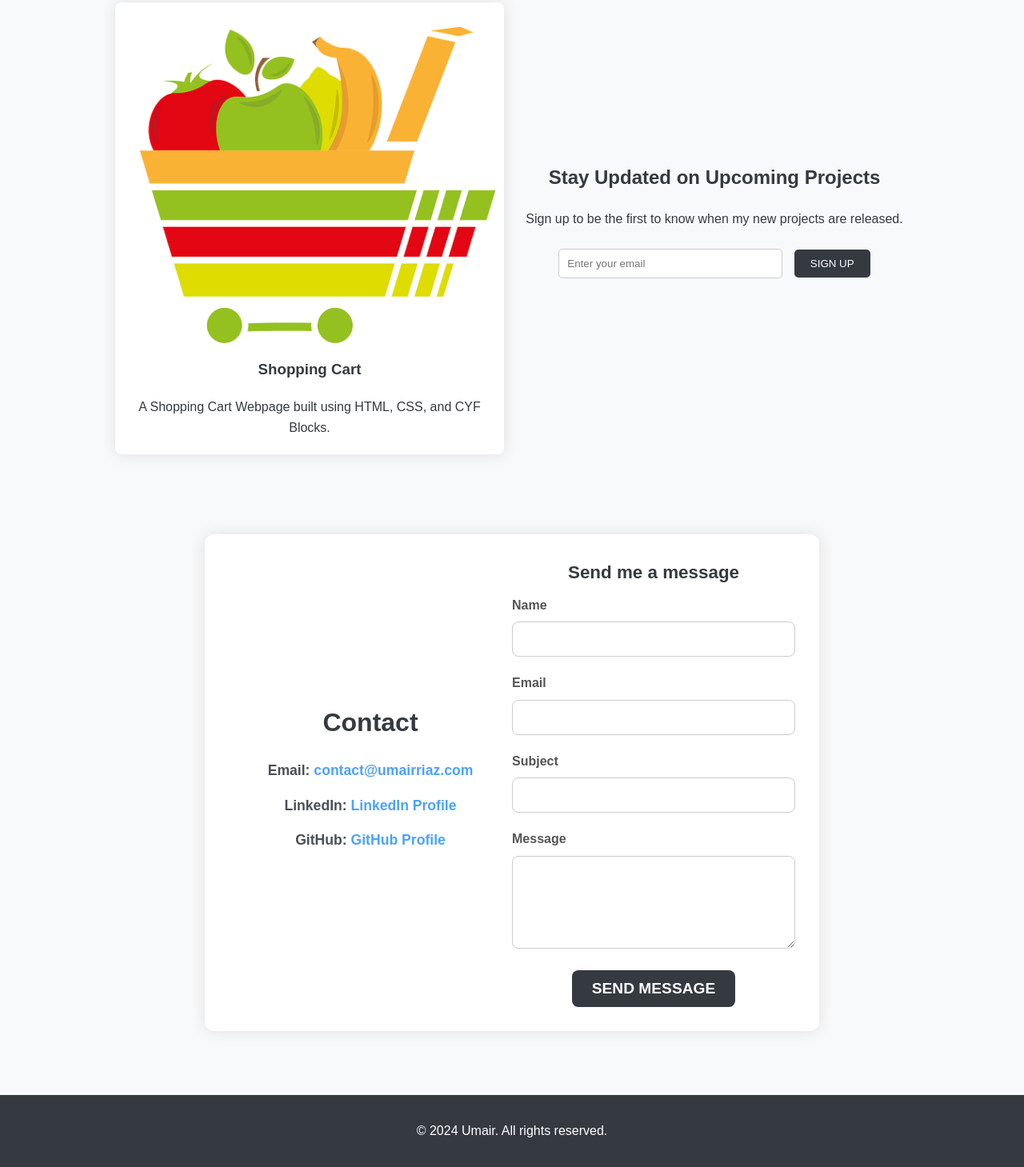
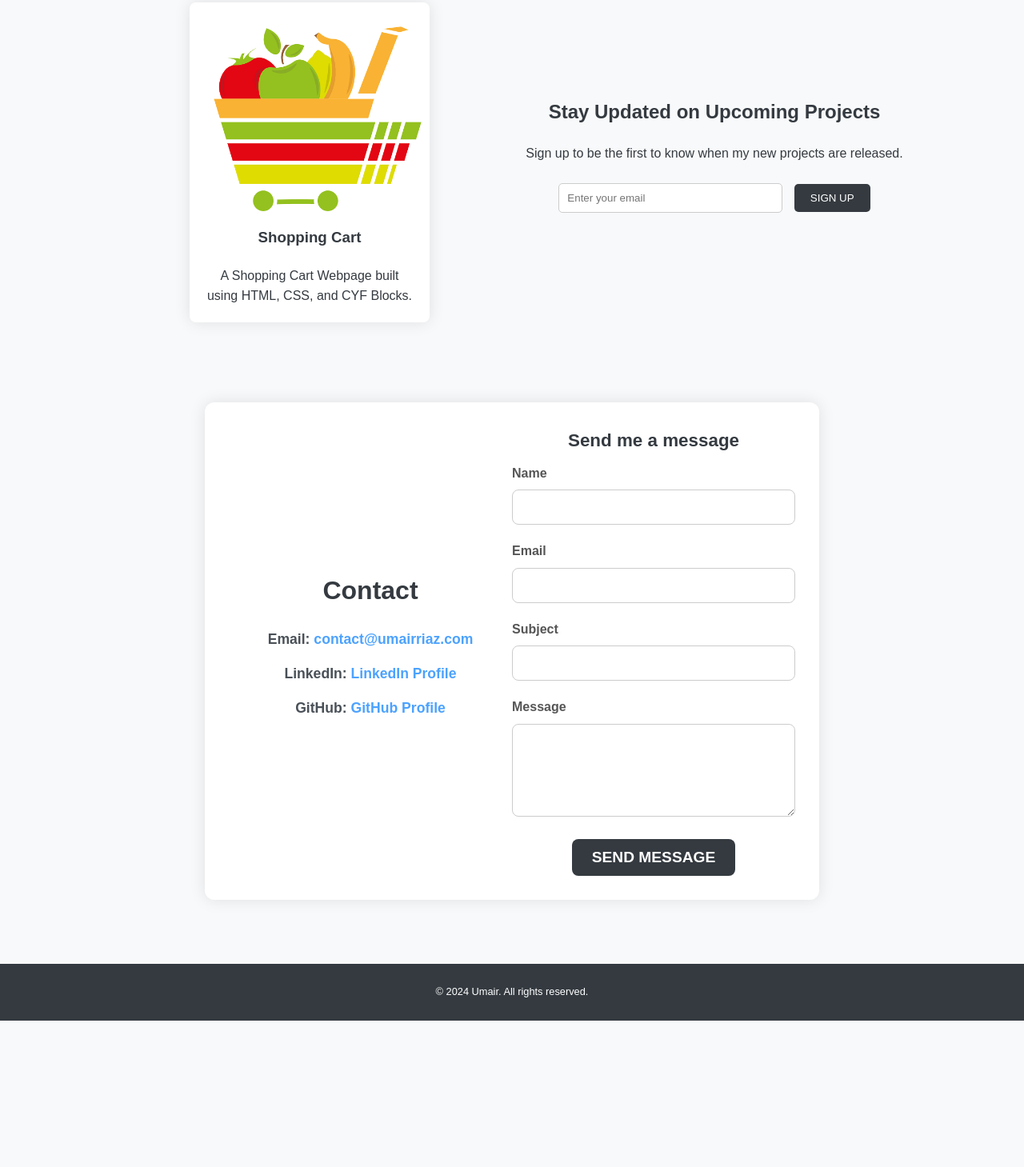
Before and after one commit to UmairRiazDev/portfolio, a plain HTML site: page index.html in a window 1280 px wide. Shown: the part 1233-2692 px from the top of the page at 80% size. After the commit the page ends 2509 px from the top, so only its background shows below. Drawn offline with Linux system fonts and the light colour scheme; a script that the page names is missing; a small style sheet from the web is missing.

Commit message:
styling tweaks

```diff
--- a/css/styles.css
+++ b/css/styles.css
@@ -12,7 +12,6 @@ html {
 }
 
 body {
-  /* Body styles */
   font-family: "Arial", sans-serif; /* Sets the font family */
   background-color: #f8f9fa; /* Sets the background color */
   color: #343a40; /* Sets the text color */
@@ -40,7 +39,6 @@ nav {
 }
 
 nav a {
-  /* Navigation link styles */
   color: white; /* Sets the text color */
   text-decoration: none; /* Removes underline */
   padding: 1em; /* Sets padding */
@@ -212,11 +210,13 @@ h1 {
     auto-fit,
     minmax(250px, 1fr)
   ); /* Sets grid columns */
-  gap: 20px; /* Sets gap between grid items */
+  gap: 20px;
   align-items: center;
 }
 
 .project {
+  max-width: 300px;
+  justify-self: center;
   padding: 20px;
   background-color: white;
   border-radius: 8px;
@@ -226,7 +226,7 @@ h1 {
 }
 
 .project:hover {
-  transform: translateY(-5px); /* Applies transformation on hover */
+  transform: translateY(-5px);
   box-shadow: 0 4px 20px rgba(0, 0, 0, 0.2);
 }
 
@@ -250,10 +250,10 @@ h1 {
 }
 
 .project-imgs {
-  max-width: 100%; /* Sets the maximum width */
-  height: auto; /* Automatically adjusts height */
-  border-radius: 8px; /* Adds border radius */
-  margin-bottom: 10px; /* Sets bottom margin */
+  max-width: 100%;
+  height: auto;
+  border-radius: 8px;
+  margin-bottom: 10px;
 }
 
 /* Coming soon projects */
@@ -383,8 +383,9 @@ h1 {
 
 /* Footer styles */
 footer {
-  text-align: center; /* Aligns text to the center */
-  padding: 2em 0; /* Sets padding */
-  background-color: #343a40; /* Sets background color */
-  color: white; /* Sets text color */
+  text-align: center;
+  padding: 2em 0;
+  background-color: #343a40;
+  color: white;
+  font-size: 0.8rem;
 }
--- a/index.html
+++ b/index.html
@@ -12,7 +12,7 @@
       content="Umair Riaz, web developer, portfolio, projects, contact"
     />
     <meta name="author" content="Umair Riaz" />
-    <title>Umair Riaz | Web Developer | Work | Freelancer</title>
+    <title>Umair Riaz | Web Developer</title>
     <link rel="icon" href="favicon.ico" />
     <link rel="stylesheet" href="css/styles.css" />
     <link
@@ -40,6 +40,7 @@
         </div>
       </section>
 
+      <!-- About me and skills section -->
       <section id="about" class="section about-me">
         <div class="container">
           <h2>About Me</h2>
@@ -106,6 +107,7 @@
         </div>
       </section>
 
+      <!-- Projects section -->
       <section id="projects" class="section projects">
         <div class="container">
           <h2 id="projects-heading">Projects</h2>
@@ -158,6 +160,7 @@
         </div>
       </section>
 
+      <!-- Contact section -->
       <section id="contact" class="section contact">
         <div class="container contact-links">
           <h2>Contact</h2>
```
